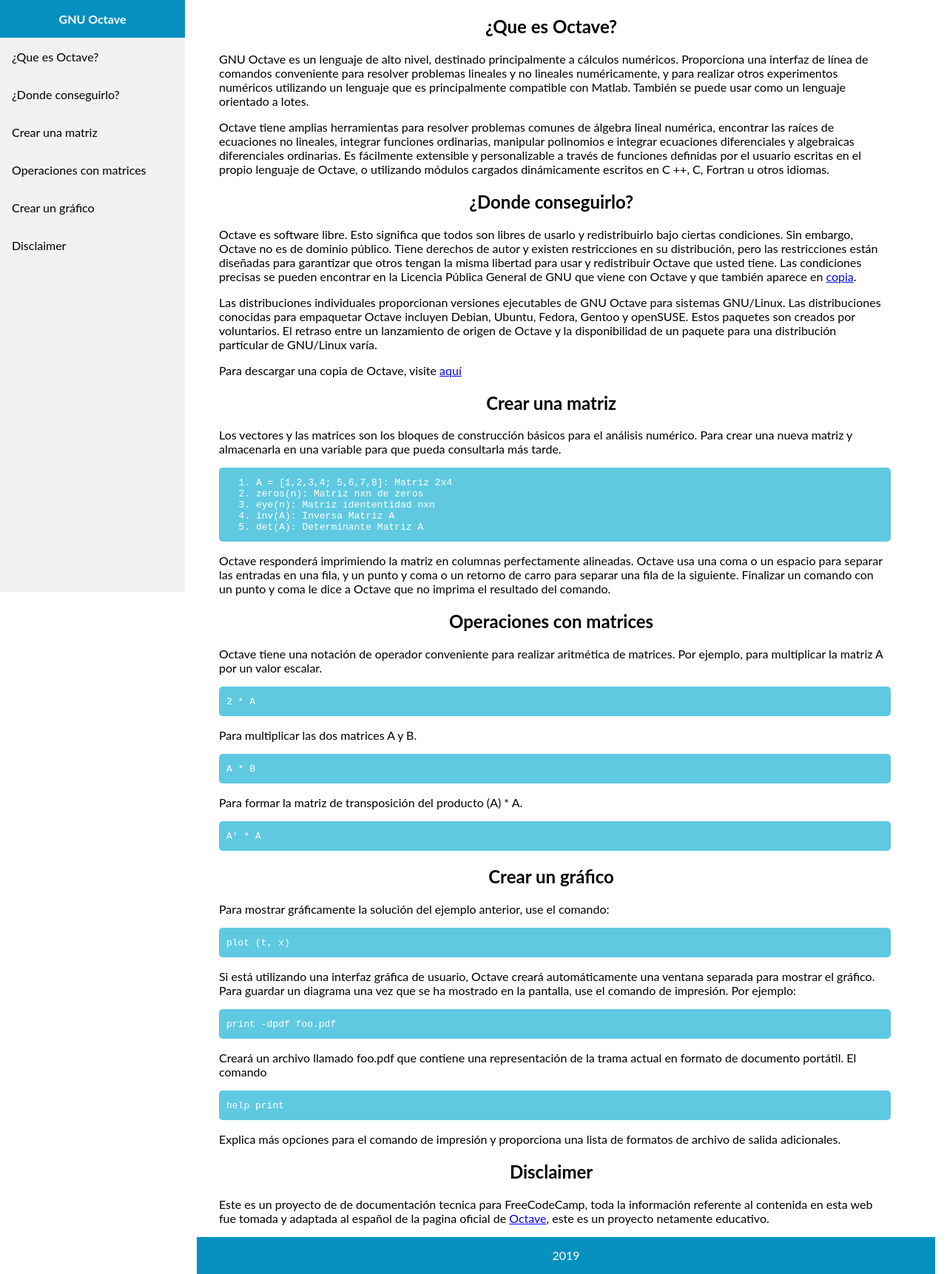
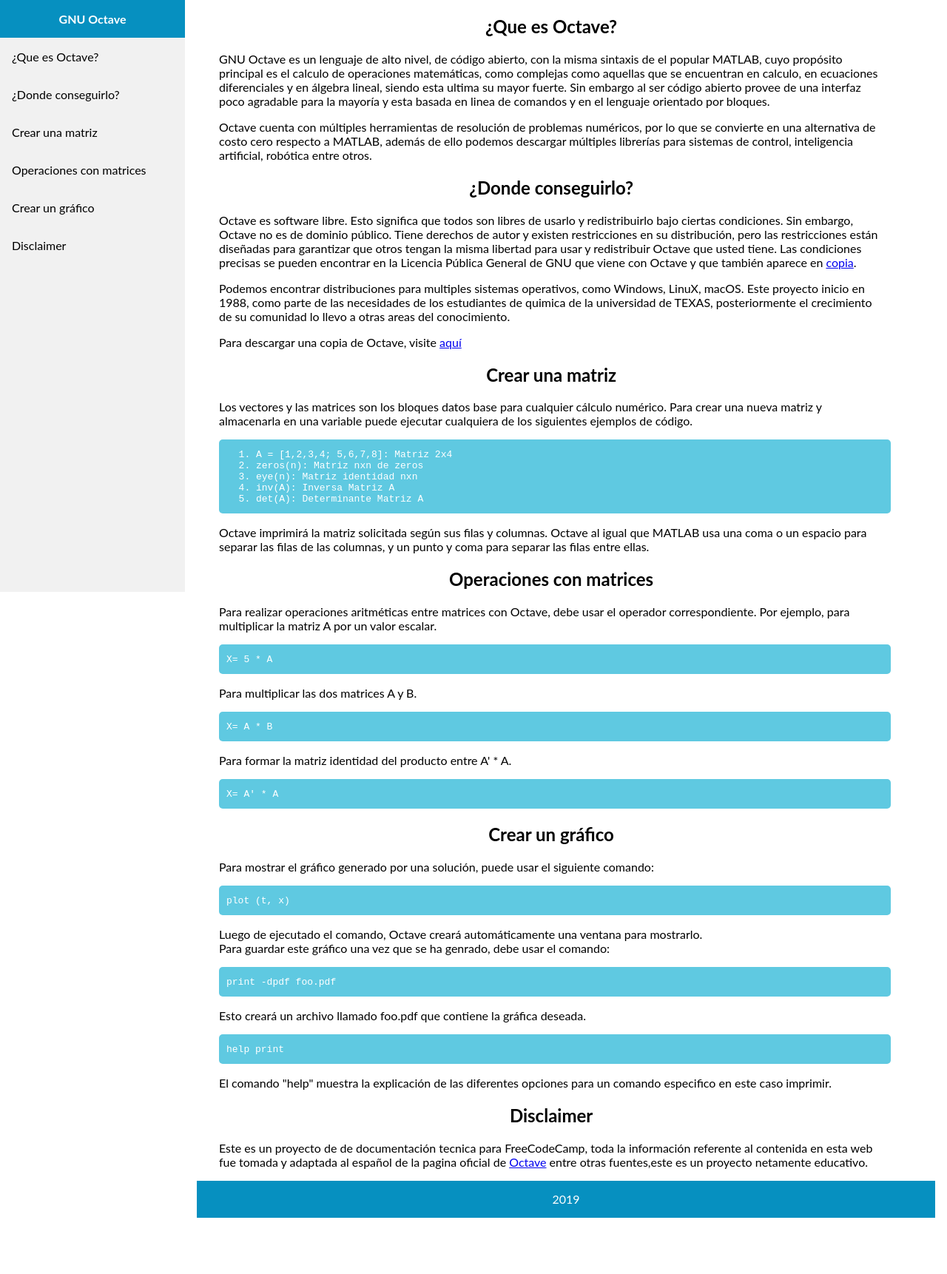
Before and after one commit to YosefGuevara012/Technical-Documentation-Page-FCC, a plain HTML site: page dist/index.html in a window 1280 px wide. Shown: the whole page at 74% size. After the commit the page ends 1646 px from the top, so only its background shows below. Drawn offline with Linux system fonts and the light colour scheme.

Commit message:
se cambia texto

```diff
--- a/dist/index.html
+++ b/dist/index.html
@@ -9,8 +9,7 @@
 <body>
 <!-- partial:index.partial.html -->
 <body>
-<nav class="sidebar"  id="navbar">
-  <!-- The  code from sidebar was taked from W3Schools-->
+<nav id="navbar">
   <a class="active" href="#home"><header><b>GNU Octave</b></header></a>
   <a href="#¿Que_es_Octave?" class="nav-link">¿Que es Octave?</a>
   <a href="#¿Donde_conseguirlo?" class="nav-link">¿Donde conseguirlo?</a>
@@ -23,11 +22,10 @@
   <section id="¿Que_es_Octave?" class="main-section">
     <header><h2>¿Que es Octave?</h2></header>
     <article clas="article-content">
-      <p>GNU Octave es un lenguaje de alto nivel, destinado              principalmente a cálculos numéricos. Proporciona una            interfaz de línea de comandos conveniente para                  resolver problemas lineales y no lineales                      numéricamente, y para realizar otros experimentos              numéricos utilizando un lenguaje que es principalmente          compatible con Matlab. También se puede usar como un            lenguaje orientado a lotes.
+      <p>GNU Octave es un lenguaje de alto nivel, de código abierto, con la misma sintaxis de el popular MATLAB,  cuyo propósito principal es el calculo de operaciones matemáticas, como complejas como aquellas que se encuentran en calculo, en ecuaciones diferenciales y en álgebra lineal, siendo esta ultima su mayor fuerte. Sin embargo al ser código abierto provee de una interfaz poco agradable  para la mayoría y esta basada en linea de comandos y en el lenguaje orientado por bloques.
       </p>
 
-      <p>Octave tiene amplias herramientas para resolver                problemas comunes de álgebra lineal numérica,                  encontrar las raíces de ecuaciones no lineales,                integrar funciones ordinarias, manipular polinomios e          integrar ecuaciones diferenciales y algebraicas                diferenciales ordinarias. Es fácilmente extensible y            personalizable a través de funciones definidas por el          usuario escritas en el propio lenguaje de Octave, o            utilizando módulos cargados dinámicamente escritos en          C ++, C, Fortran u otros idiomas.
-      </p>
+      <p>Octave cuenta con múltiples herramientas de resolución de problemas numéricos, por lo que se convierte en una alternativa de costo cero respecto a MATLAB, además de ello podemos descargar múltiples librerías para sistemas de control, inteligencia artificial, robótica entre otros. </p>
 
 </article>
   </section>
@@ -35,7 +33,7 @@
     <header><h2>¿Donde conseguirlo?</h2></header>
     <p>Octave es software libre. Esto significa que todos son          libres de usarlo y redistribuirlo bajo ciertas                  condiciones. Sin embargo, Octave no es de dominio              público. Tiene derechos de autor y existen restricciones        en su distribución, pero las restricciones están                diseñadas para garantizar que otros tengan la misma            libertad para usar y redistribuir Octave que usted              tiene. Las condiciones precisas se pueden encontrar en          la Licencia Pública General de GNU que viene con Octave        y que también aparece en <a href="https://octave.org/doc/interpreter/Copying.html">copia</a>.
    </p>
-   <p>Las distribuciones individuales proporcionan versiones         ejecutables de GNU Octave para sistemas GNU/Linux. Las         distribuciones conocidas para empaquetar Octave incluyen       Debian, Ubuntu, Fedora, Gentoo y openSUSE. Estos paquetes       son creados por voluntarios. El retraso entre un               lanzamiento de origen de Octave y la disponibilidad de un       paquete para una distribución particular de GNU/Linux           varía.
+   <p>Podemos encontrar distribuciones para multiples sistemas operativos, como Windows, LinuX, macOS. Este proyecto inicio en 1988, como parte de las necesidades de los estudiantes de quimica de la universidad de TEXAS, posteriormente el crecimiento de su comunidad lo llevo a otras areas del conocimiento.
    </p>
    <p>Para descargar una copia de Octave, visite
       <a href="https://www.octave.org/download.html">aquí</a>
@@ -43,70 +41,70 @@
   </section>
   <section id="Crear_una_matriz" class="main-section">
     <header><h2>Crear una matriz</h2></header>
-    <p>Los vectores y las matrices son los bloques de                  construcción básicos para el análisis numérico. Para            crear una nueva matriz y almacenarla en una variable            para que pueda consultarla más tarde.
+    <p>Los vectores y las matrices son los bloques datos base para cualquier cálculo numérico. Para crear una nueva matriz y almacenarla en una variable puede ejecutar cualquiera de los siguientes ejemplos de código.
     </p>
     <div id="basic-code">
       <code>
       <ol>
         <li>A = [1,2,3,4; 5,6,7,8]: Matriz 2x4 </li>
         <li>zeros(n): Matriz nxn de zeros</li>
-        <li>eye(n): Matriz idententidad nxn</li>
+        <li>eye(n): Matriz identidad nxn</li>
         <li>inv(A): Inversa Matriz A</li>
         <li>det(A): Determinante Matriz A </li>
       </ol>
     </code>
 
     </div>
-    <p>Octave responderá imprimiendo la matriz en columnas            perfectamente alineadas. Octave usa una coma o un              espacio para separar las entradas en una fila, y un            punto y coma o un retorno de carro para separar una fila        de la siguiente. Finalizar un comando con un punto y            coma le dice a Octave que no imprima el resultado del          comando.</p>
+    <p>Octave imprimirá la matriz solicitada según sus filas y      columnas. Octave al igual que MATLAB usa una coma o un          espacio para separar las filas de las columnas, y un            punto y coma para separar las filas entre ellas.</p>
   </section>
   <section id="Operaciones_con_matrices"class="main-section">
     <header><h2>Operaciones con matrices</h2></header>
-    <p>Octave tiene una notación de operador              conveniente para realizar aritmética de            matrices. Por ejemplo, para multiplicar la        matriz A por un valor escalar.
+    <p>Para realizar operaciones aritméticas entre matrices con Octave, debe usar el operador correspondiente. Por ejemplo, para multiplicar la  matriz A por un valor escalar.
     </p>
     <div class="simple-code">
-      <code >2 * A</code>
+      <code >X= 5 * A</code>
     </div>
     <p>
       Para multiplicar las dos matrices A y B.
     </p>
     <div class="simple-code">
-      <code> A * B </code>
+      <code>X= A * B </code>
     </div>
     <p>
-      Para formar la matriz de transposición del         producto (A) * A.
+      Para formar la matriz identidad del producto entre A' * A.
     </p>
     <div class="simple-code">
-      <code> A' * A </code>
+      <code>X= A' * A </code>
     </div>
 
   </section>
   <section id="Crear_un_gráfico"class="main-section">
     <header><h2>Crear un gráfico</h2></header>
     <p>
-     Para mostrar gráficamente la solución del          ejemplo anterior, use el comando:
+     Para mostrar el gráfico generado por una solución, puede usar el siguiente comando:
     </p>
     <code class="simple-code">
       plot (t, x)
     </code>
-    <p>Si está utilizando una interfaz gráfica de usuario, Octave creará automáticamente una ventana separada para mostrar el gráfico.<br>
+    <p>Luego de ejecutado el comando, Octave creará automáticamente una ventana  para mostrarlo.<br>
 
-Para guardar un diagrama una vez que se ha mostrado en la pantalla, use el comando de impresión. Por ejemplo:</p>
+Para guardar este gráfico una vez que se ha genrado, debe usar el comando:</p>
     <code class="simple-code"> print -dpdf foo.pdf</code>
     <p>
-      Creará un archivo llamado foo.pdf que             contiene una representación de la trama           actual en formato de documento portátil. El       comando
+      Esto creará un archivo llamado foo.pdf que contiene la gráfica deseada.
     </p>
     <code class="simple-code" >help print</code>
     <p>
-      Explica más opciones para el comando de           impresión y proporciona una lista de               formatos de archivo de salida adicionales.
+      El comando "help" muestra la explicación de las diferentes opciones para un comando especifico en este caso imprimir.
     </p>
   </section>
   <section id="Disclaimer" class="main-section">
     <header><h2>Disclaimer<h2></header>
     <p>
-      Este es un proyecto de de documentación tecnica para           FreeCodeCamp, toda la información referente al contenida       en esta web fue tomada y adaptada al español de la pagina       oficial de <a href="https://octave.org/doc/v4.0.1/">Octave</a>, este es un proyecto netamente educativo.
+      Este es un proyecto de de documentación tecnica para           FreeCodeCamp, toda la información referente al contenida       en esta web fue tomada y adaptada al español de la pagina       oficial de <a href="https://octave.org/doc/v4.0.1/">Octave</a> entre otras fuentes,este es un proyecto netamente educativo.
     </p>
   </section>
-  <footer> 2019</footer>
+  <footer>2019</footer>
 </main>
 </body>
 <!-- partial -->
--- a/dist/style.css
+++ b/dist/style.css
@@ -3,7 +3,7 @@ body {
   font-family: "Lato", sans-serif;
 }
 
-.sidebar {
+#navbar {
   margin: 0;
   padding: 0;
   width: 250px;
@@ -13,19 +13,19 @@ body {
   overflow: auto;
 }
 
-.sidebar a {
+#navbar a {
   display: block;
   color: black;
   padding: 16px;
   text-decoration: none;
 }
 
-.sidebar a.active {
+#navbar a.active {
   background-color: #0690c0;
   color: white;
 }
 
-.sidebar a:hover:not(.active) {
+.navbar a:hover:not(.active) {
   background-color: #555;
   color: white;
 }
```
Also changed, not shown: src/index.html (+19 -21 lines), src/style.css (+4 -4 lines).
